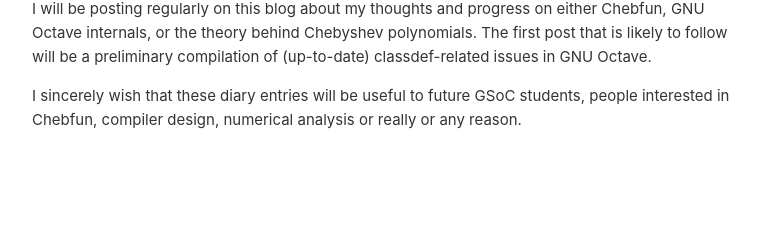
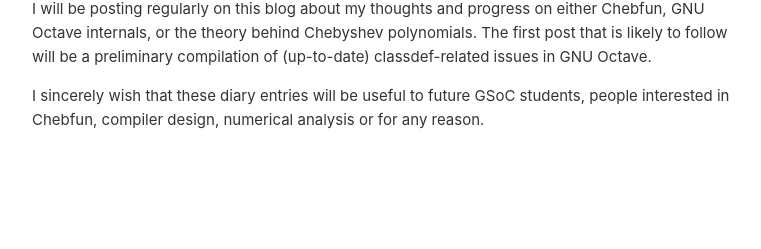
Before and after one commit to kolmanthomas/kolmanthomas.github.io, a Jekyll site: the page built from _posts/2025-05-13-gsoc-log-entry-no-1-the-beginnings-of-my-quest-to-port-chebfun.md, in a window 1280 px wide. Shown: the part 992-1241 px from the top of the page, without its empty margins (258-1019 px from the left). Built offline with Jekyll 4.4.1, drawn with Linux system fonts in a browser that asks for light colours; nearby versions of some CDN libraries.

Commit message:
Fixed a typo.

```diff
--- a/_posts/2025-05-13-gsoc-log-entry-no-1-the-beginnings-of-my-quest-to-port-chebfun.md
+++ b/_posts/2025-05-13-gsoc-log-entry-no-1-the-beginnings-of-my-quest-to-port-chebfun.md
@@ -20,4 +20,4 @@
 I will be posting regularly on this blog about my thoughts and progress on either Chebfun, GNU Octave internals, or the theory behind Chebyshev polynomials.
 The first post that is likely to follow will be a preliminary compilation of (up-to-date) classdef-related issues in GNU Octave.
 
-I sincerely wish that these diary entries will be useful to future GSoC students, people interested in Chebfun, compiler design, numerical analysis or really or any reason.
+I sincerely wish that these diary entries will be useful to future GSoC students, people interested in Chebfun, compiler design, numerical analysis or for any reason.
```
